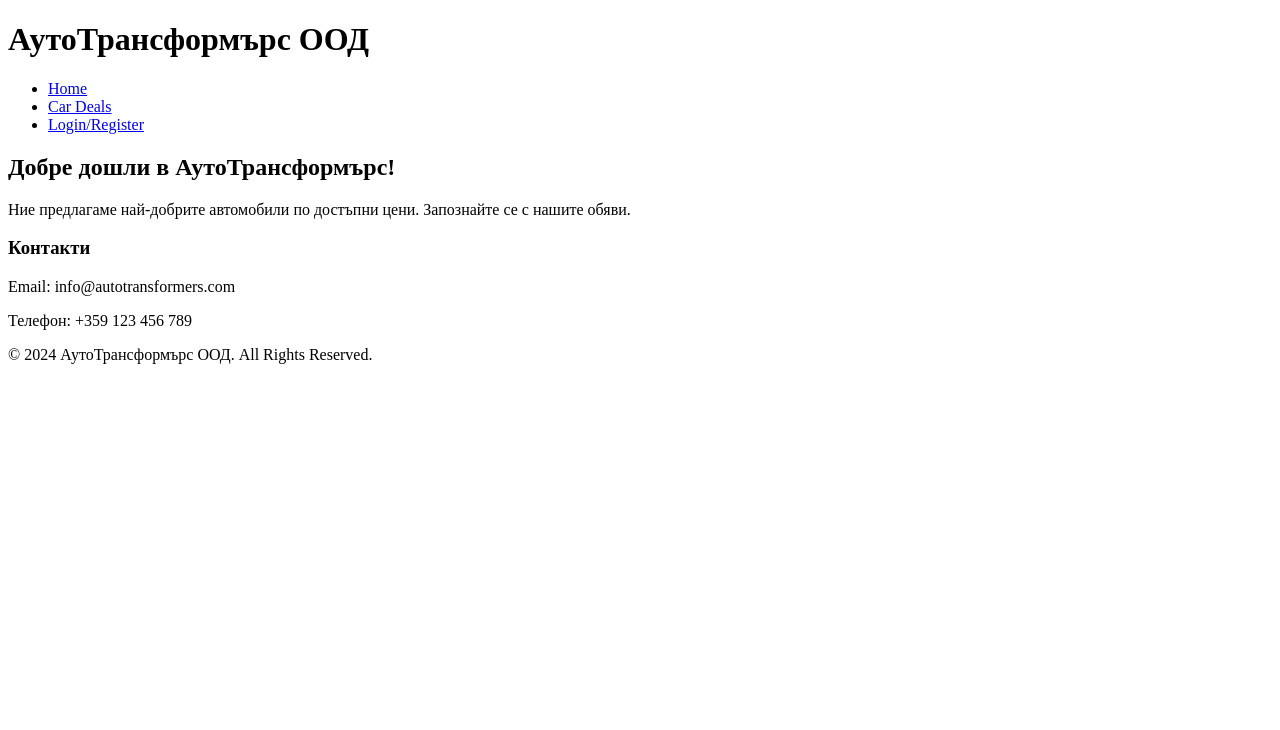
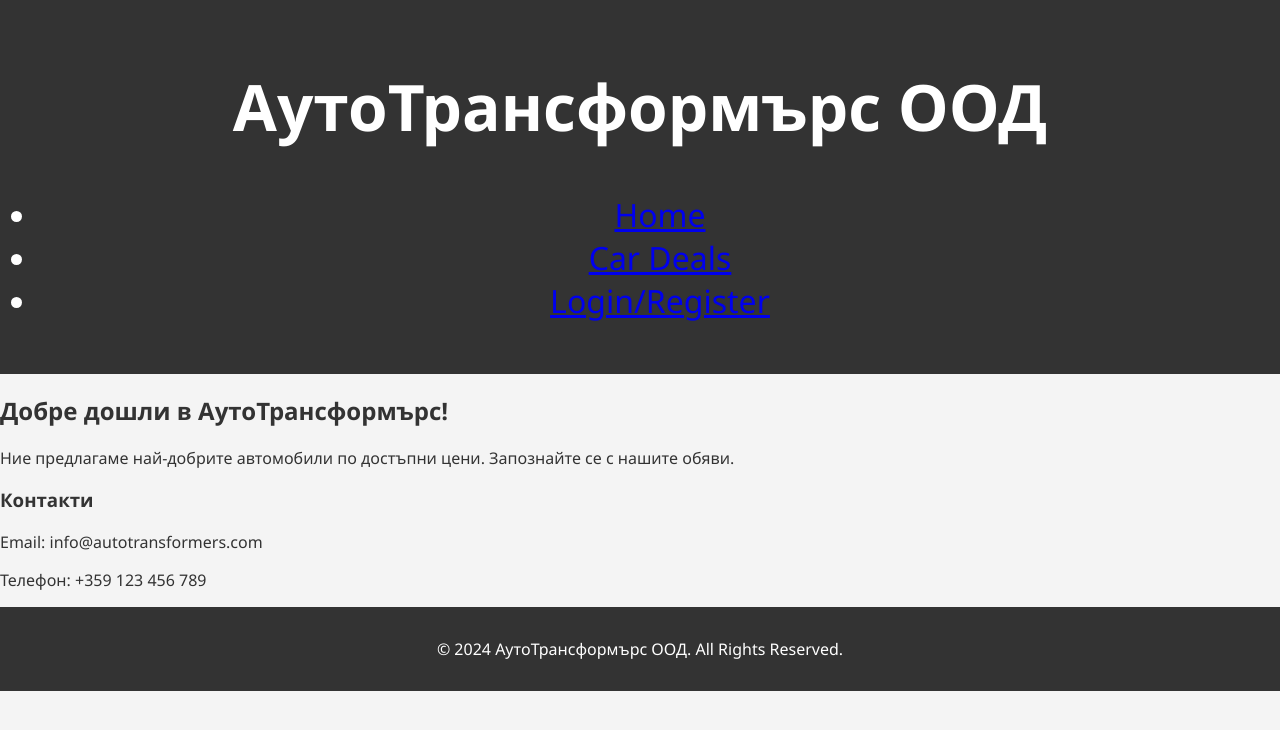
Before and after one commit to MlayKlayer/Autotransformers, a plain HTML site: page index.html in a window 1280 px wide. Drawn offline with Linux system fonts and the light colour scheme.

Commit message:
Update index.html

```diff
--- a/index.html
+++ b/index.html
@@ -4,7 +4,7 @@
     <meta charset="UTF-8">
     <meta name="viewport" content="width=device-width, initial-scale=1.0">
     <title>АутоТрансформърс ООД</title>
-    <link rel="stylesheet" href="style-home.css">
+    <link rel="stylesheet" href="style.css">
 </head>
 <body>
     <header>
```
